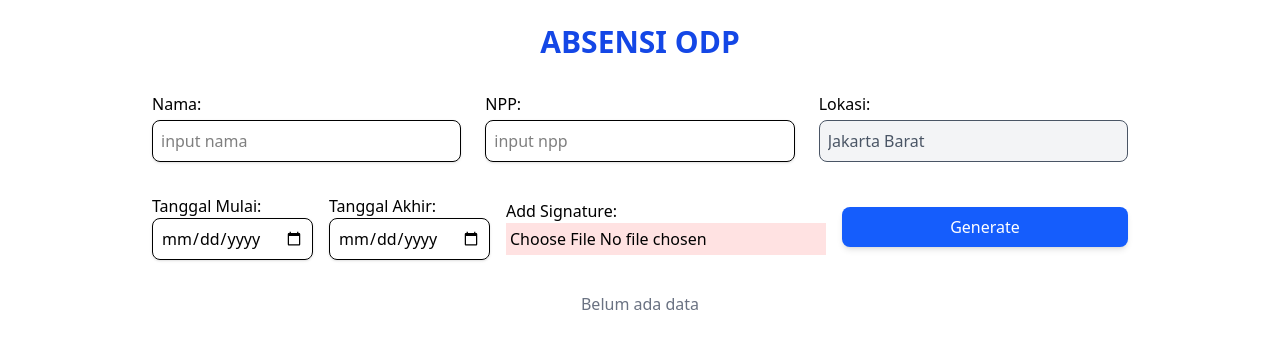
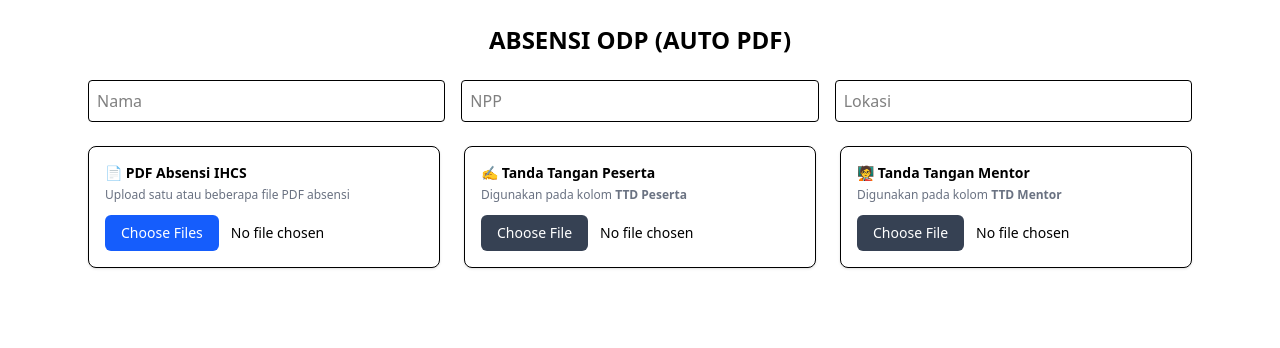
Before and after one commit to KipinKepin/AbsenManualSucks, a React (Vite) app: page / in a window 1280 px wide. Shown: the top 348 px of the page. Built offline with nearby package versions, Linux system fonts and the light colour scheme.

Commit message:
feat: finishing all

```diff
--- a/package.json
+++ b/package.json
@@ -11,8 +11,9 @@
   },
   "dependencies": {
     "@tailwindcss/vite": "^4.1.13",
-    "jspdf": "^3.0.3",
-    "jspdf-autotable": "^5.0.2",
+    "jspdf": "^3.0.4",
+    "jspdf-autotable": "^5.0.7",
+    "pdfjs-dist": "^5.4.624",
     "react": "^19.1.1",
     "react-dom": "^19.1.1",
     "tailwindcss": "^4.1.13"
--- a/src/FormManualSucks.jsx
+++ b/src/FormManualSucks.jsx
@@ -1,361 +1,408 @@
 import React, { useState } from "react";
 import jsPDF from "jspdf";
 import autoTable from "jspdf-autotable";
+import * as pdfjsLib from "pdfjs-dist";
+import "pdfjs-dist/build/pdf.worker.min";
+
+pdfjsLib.GlobalWorkerOptions.workerSrc = new URL(
+  "pdfjs-dist/build/pdf.worker.min.js",
+  import.meta.url,
+).toString();
+
+const MONTH_MAP = {
+  Januari: 0,
+  Februari: 1,
+  Maret: 2,
+  April: 3,
+  Mei: 4,
+  Juni: 5,
+  Juli: 6,
+  Agustus: 7,
+  September: 8,
+  Oktober: 9,
+  November: 10,
+  Desember: 11,
+};
+
+const parseIndoDate = (str) => {
+  const [d, m, y] = str.split(" ");
+  return new Date(y, MONTH_MAP[m], d);
+};
 
 const FormManualSucks = () => {
   const [nama, setNama] = useState("");
   const [npp, setNpp] = useState("");
-  const lokasi = "Jakarta Barat";
-  const [range, setRange] = useState({ start: "", end: "" });
+  const [lokasi, setLokasi] = useState("");
+
   const [records, setRecords] = useState([]);
-  const [currentDate, setCurrentDate] = useState(null);
-  const [form, setForm] = useState({ datang: "", pulang: "" });
-  const [showModal, setShowModal] = useState(false);
   const [signature, setSignature] = useState(null);
+  const [mentorSignature, setMentorSignature] = useState(null);
 
-  const parseDateInput = (dateString) => {
-    const [year, month, day] = dateString.split("-").map(Number);
-    return new Date(year, month - 1, day);
+  const loadPdfItems = async (file) => {
+    const buffer = await file.arrayBuffer();
+    const pdf = await pdfjsLib.getDocument({ data: buffer }).promise;
+
+    let items = [];
+
+    for (let i = 1; i <= pdf.numPages; i++) {
+      const page = await pdf.getPage(i);
+      const content = await page.getTextContent();
+
+      content.items.forEach((it) => {
+        items.push({
+          text: it.str.trim(),
+          x: it.transform[4],
+          y: it.transform[5],
+        });
+      });
+    }
+
+    return items;
   };
 
-  const formatDate = (date) => {
-    return date.toLocaleDateString("id-ID", {
+  const parseAttendanceByColumn = (items) => {
+    const COL = {
+      tanggal: [40, 220],
+      datang: [300, 360],
+      pulang: [380, 460],
+    };
+
+    const rowsMap = {};
+
+    items.forEach((it) => {
+      const y = Math.round(it.y);
+      if (!rowsMap[y]) rowsMap[y] = [];
+      rowsMap[y].push(it);
+    });
+
+    const rows = [];
+
+    Object.values(rowsMap).forEach((row) => {
+      let tanggal = null;
+      let datang = "-";
+      let pulang = "-";
+
+      row.forEach(({ text, x }) => {
+        if (
+          x >= COL.tanggal[0] &&
+          x <= COL.tanggal[1] &&
+          /\d{1,2} \w+ \d{4}/.test(text)
+        ) {
+          tanggal = parseIndoDate(text);
+        }
+
+        if (
+          x >= COL.datang[0] &&
+          x <= COL.datang[1] &&
+          /^\d{2}:\d{2}/.test(text)
+        ) {
+          datang = text.slice(0, 5);
+        }
+
+        if (
+          x >= COL.pulang[0] &&
+          x <= COL.pulang[1] &&
+          /^\d{2}:\d{2}/.test(text)
+        ) {
+          pulang = text.slice(0, 5);
+        }
+      });
+
+      if (tanggal) rows.push({ tgl: tanggal, datang, pulang });
+    });
+
+    return rows.sort((a, b) => a.tgl - b.tgl);
+  };
+
+  const handleUploadPDF = async (e) => {
+    const files = Array.from(e.target.files);
+    let merged = [];
+
+    for (const file of files) {
+      const items = await loadPdfItems(file);
+      merged.push(...parseAttendanceByColumn(items));
+    }
+
+    setRecords(merged);
+  };
+
+  const readImage = (file, setter) => {
+    const reader = new FileReader();
+    reader.onload = () => setter(reader.result);
+    reader.readAsDataURL(file);
+  };
+
+  const formatDate = (date) =>
+    date.toLocaleDateString("id-ID", {
       weekday: "long",
       day: "numeric",
       month: "long",
       year: "numeric",
     });
-  };
 
-  const handleGenerate = () => {
-    if (!range.start || !range.end) return;
-    const start = parseDateInput(range.start);
-    const end = parseDateInput(range.end);
-    if (start > end) return alert("Tanggal mulai harus <= tanggal akhir");
-    setCurrentDate(start);
-    setRecords([]);
-    setForm({ datang: "", pulang: "" });
-    setShowModal(true);
-  };
+  const drawImageCentered = (doc, img, cell) => {
+    const props = doc.getImageProperties(img);
 
-  const handleSave = () => {
-    if (!form.datang || !form.pulang)
-      return alert("Isi jam datang dan pulang dulu!");
-    if (form.datang > form.pulang)
-      return alert("Jam datang tidak boleh lebih besar dari jam pulang!");
-    const newRecord = {
-      tgl: new Date(currentDate),
-      datang: form.datang,
-      pulang: form.pulang,
-      paraf: signature,
-    };
-    setRecords([...records, newRecord]);
-    moveNextDay();
-  };
+    const padding = 3;
 
-  const handleLibur = () => {
-    const newRecord = {
-      tgl: new Date(currentDate),
-      datang: "-",
-      pulang: "-",
-      paraf: signature,
-    };
-    setRecords([...records, newRecord]);
-    moveNextDay();
-  };
+    const maxW = cell.width - padding * 2;
+    const maxH = cell.height - padding * 2;
 
-  const moveNextDay = () => {
-    const next = new Date(currentDate);
-    next.setDate(next.getDate() + 1);
-    const end = parseDateInput(range.end);
-    if (next <= end) {
-      setCurrentDate(next);
-      setForm({ datang: "", pulang: "" });
-      setShowModal(true);
-    } else {
-      setCurrentDate(null);
-      setShowModal(false);
-    }
-  };
+    const ratio = Math.min(maxW / props.width, maxH / props.height);
 
-  const handleSignatureUpload = (e) => {
-    const file = e.target.files[0];
-    if (file) {
-      const reader = new FileReader();
-      reader.onloadend = () => {
-        setSignature(reader.result);
-      };
-      reader.readAsDataURL(file);
-    }
+    const w = props.width * ratio;
+    const h = props.height * ratio;
+
+    const x = cell.x + (cell.width - w) / 2;
+    const y = cell.y + (cell.height - h) / 2;
+
+    doc.addImage(img, "PNG", x, y, w, h);
   };
 
   const handleExport = () => {
-    if (!nama || !npp) return alert("Isi Nama dan NPP dulu!");
+    if (!nama || !npp || !lokasi) return alert("Lengkapi data");
 
     const doc = new jsPDF();
+
     doc.setFontSize(12);
-    doc.setFont("", "bold");
-    doc.text("ABSENSI ISTE ODP 326", 105, 32, {
-      align: "center",
-      fontWeight: "bold",
-    });
-    doc.setFont("", "normal");
-    doc.setFont("", "");
+    doc.text("ABSENSI ISTE ODP 326", 105, 25, { align: "center" });
+
     doc.setFontSize(10);
-    doc.text(`Nama                                      : ${nama}`, 14, 52);
-    doc.text(`NPP                                        : ${npp}`, 14, 58);
-    doc.text(`Lokasi ISTE                           : ${lokasi}`, 14, 64);
+    const lx = 14,
+      cx = 40,
+      vx = 44;
 
-    doc.setFontSize(9);
-    doc.text("ODP 326 Information Technology", 14, 72);
-
-    const tableData = records.map((rec, idx) => [
-      idx + 1,
-      formatDate(rec.tgl),
-      rec.datang,
-      rec.pulang,
-      rec.paraf ? "signed" : "",
-      "",
-    ]);
+    doc.text("Nama", lx, 40);
+    doc.text(":", cx, 40);
+    doc.text(nama, vx, 40);
+    doc.text("NPP", lx, 46);
+    doc.text(":", cx, 46);
+    doc.text(npp, vx, 46);
+    doc.text("Lokasi", lx, 52);
+    doc.text(":", cx, 52);
+    doc.text(lokasi, vx, 52);
 
     autoTable(doc, {
-      startY: 78,
+      startY: 60,
+
+      pageBreak: "auto",
+      rowPageBreak: "avoid",
+
+      styles: {
+        minCellHeight: 22,
+        valign: "middle",
+        lineWidth: 0.2,
+        lineColor: [0, 0, 0],
+        fillColor: [255, 255, 255],
+        textColor: [0, 0, 0],
+      },
+
+      headStyles: {
+        fillColor: [255, 255, 255],
+        textColor: [0, 0, 0],
+      },
+
+      alternateRowStyles: {
+        fillColor: [255, 255, 255],
+      },
+
+      columnStyles: {
+        0: { cellWidth: 10, halign: "center", valign: "middle" },
+        1: { cellWidth: 55, valign: "middle" },
+        2: { cellWidth: 35, halign: "center", valign: "middle" },
+        3: { cellWidth: 35, halign: "center", valign: "middle" },
+        4: { cellWidth: 30 },
+        5: { cellWidth: 30 },
+      },
+
       head: [
         [
           "No",
-          "Hari/Tanggal",
-          "Jam\nKedatangan",
-          "Jam\nPulang",
-          "Paraf",
-          "Paraf Atasan",
+          "Hari / Tanggal (PDF)",
+          "Jam Datang (PDF)",
+          "Jam Pulang (PDF)",
+          "TTD Peserta",
+          "TTD Mentor",
         ],
       ],
-      body: tableData,
-      columnStyles: {
-        0: { cellWidth: 10 },
-        1: { cellWidth: 50 },
-        2: { cellWidth: 25 },
-        3: { cellWidth: 25 },
-        4: { cellWidth: 40 },
-        5: { cellWidth: 40 },
+
+      body: records.map((r, i) => [
+        i + 1,
+        formatDate(r.tgl),
+        r.datang,
+        r.pulang,
+        "",
+        "",
+      ]),
+
+      didDrawCell: (data) => {
+        if (data.section !== "body") return;
+
+        if (data.column.index === 4 && signature) {
+          drawImageCentered(doc, signature, data.cell);
+        }
+
+        if (data.column.index === 5 && mentorSignature) {
+          drawImageCentered(doc, mentorSignature, data.cell);
+        }
       },
-      headStyles: {
-        fontSize: 8,
-        halign: "center",
-        valign: "middle",
-        lineWidth: 0.2,
-        lineColor: [0, 0, 0],
-        fillColor: false,
-        textColor: [0, 0, 0],
-      },
-      bodyStyles: {
-        fontSize: 8,
-        cellPadding: 3,
-        minCellHeight: 20,
-        halign: "center",
-        valign: "middle",
-        lineWidth: 0.2,
-        lineColor: [0, 0, 0],
-      },
-      styles: {
-        lineColor: [0, 0, 0],
-        lineWidth: 0.2,
-      },
-      didDrawCell: (data) => {
-        if (data.column.index === 4 && data.cell.section === "body") {
-          const record = records[data.row.index];
-          if (record.paraf) {
-            const imgW = data.cell.width - 6;
-            const imgH = data.cell.height - 6;
-            const x = data.cell.x + (data.cell.width - imgW) / 2;
-            const y = data.cell.y + (data.cell.height - imgH) / 2;
 
-            doc.addImage(record.paraf, "PNG", x, y, imgW, imgH);
-          }
-        }
+      didDrawPage: () => {
+        const h = doc.internal.pageSize.height;
+        doc.setFillColor(255, 255, 255);
+        doc.rect(0, h - 2, 210, 2, "F");
       },
     });
 
-    doc.save(`Absensi ISTE - ${nama}_${npp}`);
+    doc.save(`Absensi_${nama}_${npp}.pdf`);
   };
 
   return (
-    <div className="p-6 max-w-5xl mx-auto font-sans">
-      <h1 className="text-center text-3xl font-extrabold mb-8 text-blue-700">
-        ABSENSI ODP
+    <div className="p-6 max-w-6xl mx-auto">
+      <h1 className="text-2xl font-bold mb-6 text-center">
+        ABSENSI ODP (AUTO PDF)
       </h1>
 
-      <div className="grid grid-cols-3 gap-6 mb-8">
-        <div>
-          <label className="block mb-1 font-medium">Nama:</label>
+      <div className="grid grid-cols-3 gap-4 mb-6">
         <input
-            type="text"
           value={nama}
-            placeholder="input nama"
           onChange={(e) => setNama(e.target.value)}
-            className="w-full border p-2 rounded-lg shadow-sm focus:ring-2 focus:ring-blue-500"
+          placeholder="Nama"
+          className="border p-2 rounded"
+        />
+        <input
+          value={npp}
+          onChange={(e) => setNpp(e.target.value)}
+          placeholder="NPP"
+          className="border p-2 rounded"
+        />
+        <input
+          value={lokasi}
+          onChange={(e) => setLokasi(e.target.value)}
+          placeholder="Lokasi"
+          className="border p-2 rounded"
         />
       </div>
-        <div>
-          <label className="block mb-1 font-medium">NPP:</label>
+
+      <div className="mb-8 grid grid-cols-1 md:grid-cols-3 gap-6">
+        <div className="border rounded-lg p-4 bg-white shadow-sm">
+          <label className="block text-sm font-semibold mb-1">
+            📄 PDF Absensi IHCS
+          </label>
+          <p className="text-xs text-gray-500 mb-3">
+            Upload satu atau beberapa file PDF absensi
+          </p>
           <input
-            type="text"
-            value={npp}
-            placeholder="input npp"
-            onChange={(e) => setNpp(e.target.value)}
-            className="w-full border p-2 rounded-lg shadow-sm focus:ring-2 focus:ring-blue-500"
+            type="file"
+            multiple
+            accept="application/pdf"
+            onChange={handleUploadPDF}
+            className="block w-full text-sm
+        file:mr-3 file:py-2 file:px-4
+        file:rounded-md file:border-0
+        file:bg-blue-600 file:text-white
+        hover:file:bg-blue-700
+        cursor-pointer"
           />
         </div>
-        <div>
-          <label className="block mb-1 font-medium">Lokasi:</label>
+
+        <div className="border rounded-lg p-4 bg-white shadow-sm">
+          <label className="block text-sm font-semibold mb-1">
+            ✍️ Tanda Tangan Peserta
+          </label>
+          <p className="text-xs text-gray-500 mb-3">
+            Digunakan pada kolom <b>TTD Peserta</b>
+          </p>
           <input
-            type="text"
-            value={lokasi}
-            disabled
-            className="w-full border p-2 rounded-lg bg-gray-100 text-gray-600"
+            type="file"
+            accept="image/*"
+            onChange={(e) => readImage(e.target.files[0], setSignature)}
+            className="block w-full text-sm
+        file:mr-3 file:py-2 file:px-4
+        file:rounded-md file:border-0
+        file:bg-gray-700 file:text-white
+        hover:file:bg-gray-800
+        cursor-pointer"
           />
+          {signature && (
+            <img
+              src={signature}
+              alt="Preview TTD Peserta"
+              className="mt-3 h-12 object-contain border rounded p-1 mx-auto"
+            />
+          )}
+        </div>
+
+        <div className="border rounded-lg p-4 bg-white shadow-sm">
+          <label className="block text-sm font-semibold mb-1">
+            🧑‍🏫 Tanda Tangan Mentor
+          </label>
+          <p className="text-xs text-gray-500 mb-3">
+            Digunakan pada kolom <b>TTD Mentor</b>
+          </p>
+          <input
+            type="file"
+            accept="image/*"
+            onChange={(e) => readImage(e.target.files[0], setMentorSignature)}
+            className="block w-full text-sm
+        file:mr-3 file:py-2 file:px-4
+        file:rounded-md file:border-0
+        file:bg-gray-700 file:text-white
+        hover:file:bg-gray-800
+        cursor-pointer"
+          />
+          {mentorSignature && (
+            <img
+              src={mentorSignature}
+              alt="Preview TTD Mentor"
+              className="mt-3 h-12 object-contain border rounded p-1 mx-auto"
+            />
+          )}
         </div>
       </div>
 
-      <div className="mb-8 flex flex-wrap items-center gap-4">
-        <div>
-          <label className="mr-2 block font-medium">Tanggal Mulai:</label>
-          <input
-            type="date"
-            value={range.start}
-            onChange={(e) => setRange({ ...range, start: e.target.value })}
-            className="border p-2 rounded-lg shadow-sm focus:ring-2 focus:ring-blue-500"
-          />
-        </div>
-        <div>
-          <label className="mr-2 block font-medium">Tanggal Akhir:</label>
-          <input
-            type="date"
-            value={range.end}
-            onChange={(e) => setRange({ ...range, end: e.target.value })}
-            className="border p-2 rounded-lg shadow-sm focus:ring-2 focus:ring-blue-500"
-          />
-        </div>
-
-        <div>
-          <label className=" mr-2 block font-medium">Add Signature:</label>
-          <input
-            type="file"
-            accept="image/*"
-            onChange={handleSignatureUpload}
-            className="bg-red-100 p-1"
-          />
-        </div>
-
-        <button
-          onClick={handleGenerate}
-          className="bg-blue-600 hover:bg-blue-700 text-white px-6 py-2 rounded-lg shadow-md transition w-full sm:w-auto flex flex-1 justify-center"
-        >
-          Generate
-        </button>
-      </div>
-
-      {records.length === 0 && !currentDate && (
-        <p className="text-center text-gray-500">Belum ada data</p>
-      )}
-
       {records.length > 0 && (
-        <div className="overflow-x-auto mb-8">
-          <table className="w-full border-collapse border rounded-lg shadow-sm text-sm sm:text-base">
+        <>
+          <table className="w-full border border-collapse text-sm mb-6">
             <thead>
-              <tr className="bg-gradient-to-r from-blue-500 to-blue-700 text-white">
-                <th className="border px-3 py-3 min-h-[40px]">No</th>
-                <th className="border px-3 py-3 min-h-[40px]">Hari/Tanggal</th>
-                <th className="border px-3 py-3 min-h-[40px]">
-                  Jam Kedatangan
-                </th>
-                <th className="border px-3 py-3 min-h-[40px]">Jam Pulang</th>
-                <th className="border px-3 py-3 min-h-[40px]">Paraf</th>
-                <th className="border px-3 py-3 min-h-[40px]">Paraf Atasan</th>
+              <tr className="border">
+                <th className="border p-2">No</th>
+                <th className="border p-2">Tanggal</th>
+                <th className="border p-2">Datang</th>
+                <th className="border p-2">Pulang</th>
+                <th className="border p-2">TTD Peserta</th>
+                <th className="border p-2">TTD Mentor</th>
               </tr>
             </thead>
             <tbody>
-              {records.map((rec, idx) => (
-                <tr
-                  key={idx}
-                  className={idx % 2 === 0 ? "bg-gray-50" : "bg-white"}
-                >
-                  <td className="border px-3 py-3 text-center">{idx + 1}</td>
-                  <td className="border px-3 py-3">{formatDate(rec.tgl)}</td>
-                  <td className="border px-3 py-3 text-center">{rec.datang}</td>
-                  <td className="border px-3 py-3 text-center">{rec.pulang}</td>
-                  <td className="border px-3 py-3 text-center">
-                    {rec.paraf && (
-                      <img
-                        src={rec.paraf}
-                        alt="signature"
-                        className="mx-auto h-10 w-20 object-contain"
-                      />
+              {records.map((r, i) => (
+                <tr key={i}>
+                  <td className="border p-2 text-center">{i + 1}</td>
+                  <td className="border p-2">{formatDate(r.tgl)}</td>
+                  <td className="border p-2 text-center">{r.datang}</td>
+                  <td className="border p-2 text-center">{r.pulang}</td>
+                  <td className="border p-2 text-center">
+                    {signature && (
+                      <img src={signature} className="h-8 mx-auto" />
                     )}
                   </td>
-                  <td className="border px-3 py-3"></td>
+                  <td className="border p-2 text-center">
+                    {mentorSignature && (
+                      <img src={mentorSignature} className="h-8 mx-auto" />
+                    )}
+                  </td>
                 </tr>
               ))}
             </tbody>
           </table>
-        </div>
-      )}
 
-      {records.length > 0 && (
           <button
             onClick={handleExport}
-          className="bg-blue-600 hover:bg-blue-700 text-white px-8 py-3 rounded-lg shadow-lg block mx-auto transition"
+            className="bg-blue-600 text-white px-6 py-2 rounded"
           >
             Export PDF
           </button>
-      )}
-
-      {showModal && currentDate && (
-        <div className="fixed inset-0 backdrop-blur-sm bg-white/40 flex items-center justify-center z-50 p-4">
-          <div className="bg-white rounded-xl shadow-2xl w-full max-w-md p-6">
-            <h2 className="text-xl font-bold mb-4 text-center text-blue-700">
-              {formatDate(currentDate)}
-            </h2>
-            <div className="mb-4">
-              <label className="block mb-1 font-medium">Jam Datang:</label>
-              <input
-                type="time"
-                value={form.datang}
-                onChange={(e) => setForm({ ...form, datang: e.target.value })}
-                className="border p-2 rounded-lg w-full shadow-sm focus:ring-2 focus:ring-green-500"
-              />
-            </div>
-            <div className="mb-4">
-              <label className="block mb-1 font-medium">Jam Pulang:</label>
-              <input
-                type="time"
-                value={form.pulang}
-                onChange={(e) => setForm({ ...form, pulang: e.target.value })}
-                className="border p-2 rounded-lg w-full shadow-sm focus:ring-2 focus:ring-green-500"
-              />
-            </div>
-            <div className="flex flex-wrap gap-3 justify-between">
-              <button
-                onClick={handleSave}
-                className="bg-green-600 hover:bg-green-700 text-white px-5 py-2 rounded-lg shadow-md transition flex-1"
-              >
-                Simpan
-              </button>
-              <button
-                onClick={handleLibur}
-                className="bg-yellow-500 hover:bg-yellow-600 text-white px-5 py-2 rounded-lg shadow-md transition flex-1"
-              >
-                Libur
-              </button>
-              <button
-                onClick={() => setShowModal(false)}
-                className="bg-gray-400 hover:bg-gray-500 text-white px-5 py-2 rounded-lg shadow-md transition flex-1"
-              >
-                Tutup
-              </button>
-            </div>
-          </div>
-        </div>
+        </>
       )}
     </div>
   );
```
Also changed, not shown: 1 other file (tests, documents, lock files or other folders). Lines whose indentation alone changed are shown as unchanged.
